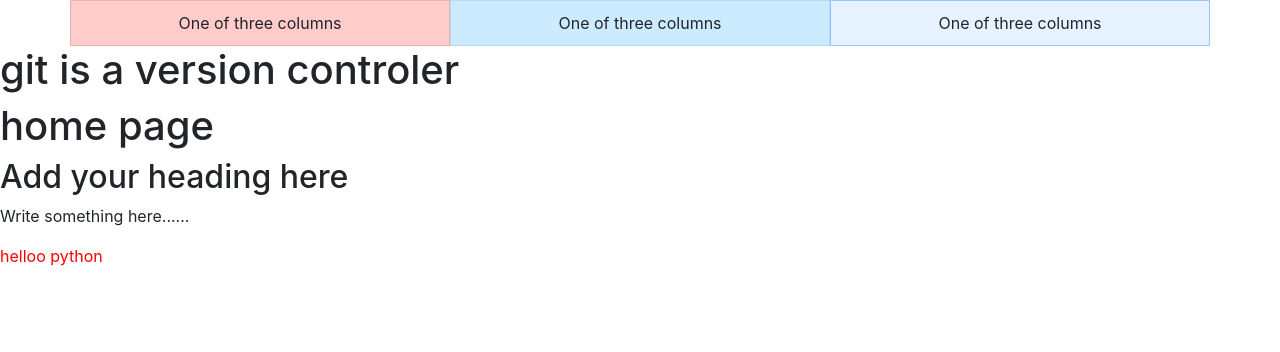
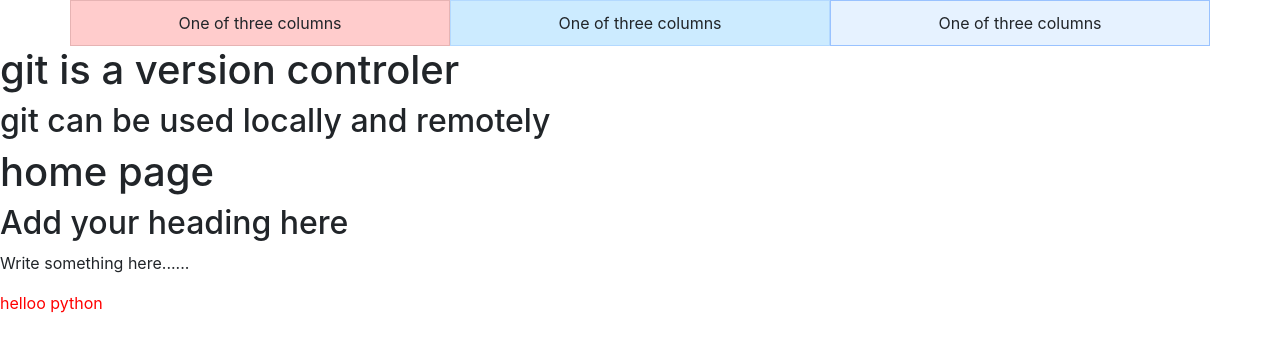
Before and after one commit to Abhi-jith42/demo, a Django app: page / in a window 1280 px wide. Shown: the part 56-408 px from the top of the page. Run offline with Django 4.2, Linux system fonts and the light colour scheme; some libraries are stand-ins or nearby versions.

Commit message:
added 2nd head for base

```diff
--- a/templates/base.html
+++ b/templates/base.html
@@ -69,6 +69,7 @@
 </div>
 <!-- End of container -->
 <h1>git is a version controler</h1>
+<h2>git can be used locally and remotely</h2>
 {% block content %}{% endblock %}
 
 <!-- Bootstrap JS (optional, for certain components) -->
```
